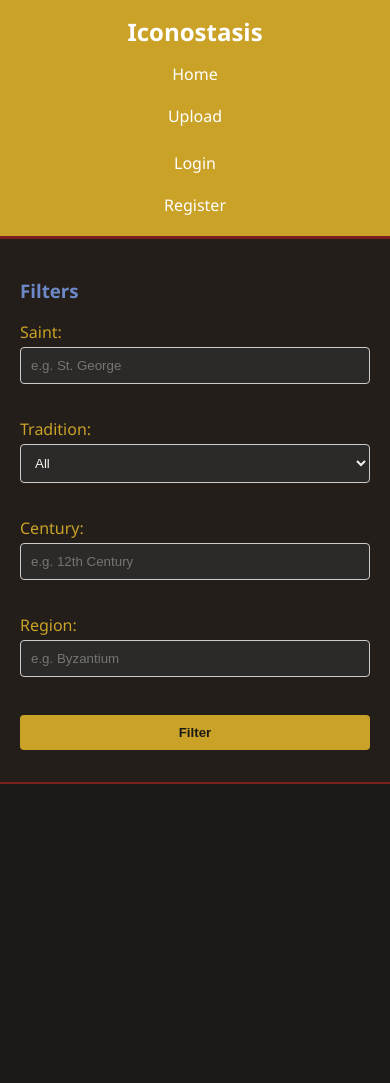
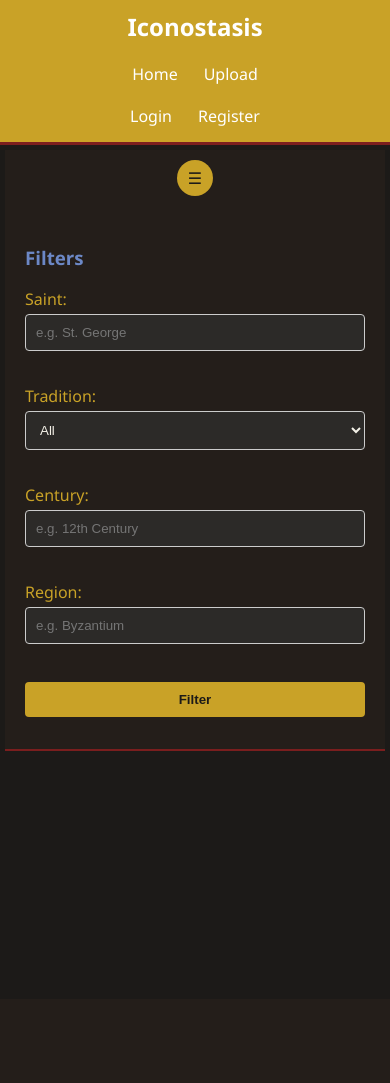
Before and after one commit to Luks-kit/iconostasis, a FastAPI app: page / in a window 390 px wide. After the commit the page ends 751 px from the top, so only its background shows below. Run offline with FastAPI, Linux system fonts and the light colour scheme.

Commit message:
finally mobile fix

```diff
--- a/static/css/style.css
+++ b/static/css/style.css
@@ -524,27 +524,37 @@
 @media screen and (max-width: 768px) {
     /* 1. Stack the Navigation */
     .navbar {
-        flex-direction: column;
-        gap: 15px;
-        padding: 15px;
-        text-align: center;
+        flex-direction: row;
+        flex-wrap: wrap;
+        justify-content: center;
+        gap: 10px;
+        padding: 10px;
     }
 
-    .nav-left, .nav-center, .nav-right {
-        flex-direction: column;
+    .nav-left,
+    .nav-right {
+        flex-direction: row;
+        justify-content: center;
+        flex-wrap: wrap;
+        gap: 10px;
         width: 100%;
-        gap: 10px;
+    }
+
+    .site-title {
+        width: 100%;
+        text-align: center;
+        margin-bottom: 5px;
     }
 
     .navbar a {
-        margin-right: 0;
-        display: block;
-        padding: 5px 0;
+        margin: 0;
+        padding: 5px 8px;
     }
 
     /* 2. Handle the Sidebar and Container */
     .container {
         flex-direction: column; /* Stack sidebar on top of main content */
+        padding: 5px;
     }
 
     .sidebar {
@@ -554,13 +564,17 @@
         border-bottom: 2px solid #7A1E1E;
     }
 
+    .toggle-btn {
+        position: relative;   /* remove absolute */
+        top: auto;
+        right: auto;
+        display: block;
+        margin: 10px auto;
+    }
+
     .sidebar.collapsed {
         width: 100% !important;
-        height: auto;
-    }
-
-    .toggle-btn {
-        display: none; /* Hide toggle button on mobile to save space */
+        height: 20px;
     }
 
     /* 3. Adjust Main Content Areas */
--- a/templates/edit_icon.html
+++ b/templates/edit_icon.html
@@ -4,7 +4,7 @@
     <meta charset="UTF-8">
     <meta name="viewport" content="width=device-width, initial-scale=1.0">
     <title>Edit Icon - Iconostasis</title>
-    <link rel="stylesheet" href="/static/css/style.css?v=4">
+    <link rel="stylesheet" href="/static/css/style.css?v=6">
     <link rel="icon" href="/static/images/favicon.ico" type="image/x-icon">
 </head>
 <body>
--- a/templates/icon.html
+++ b/templates/icon.html
@@ -2,7 +2,8 @@
 <html>
 <head>
     <title>{{ icon.title }} - Iconostasis</title>
-    <link rel="stylesheet" type="text/css" href="/static/css/style.css?v=4">
+    <meta name="viewport" content="width=device-width, initial-scale=1.0">
+    <link rel="stylesheet" type="text/css" href="/static/css/style.css?v=6">
     <link rel="icon" href="/static/images/favicon.ico" type="image/x-icon">
 </head>
 <body>
--- a/templates/index.html
+++ b/templates/index.html
@@ -2,7 +2,8 @@
 <html>
 <head>
     <title>Iconostasis</title>
-   <link rel="stylesheet" type="text/css" href="/static/css/style.css?v=5">
+    <meta name="viewport" content="width=device-width, initial-scale=1.0">
+   <link rel="stylesheet" type="text/css" href="/static/css/style.css?v=6">
     <link rel="icon" href="/static/images/favicon.ico" type="image/x-icon">
 </head>
 <body>
--- a/templates/login.html
+++ b/templates/login.html
@@ -4,7 +4,7 @@
     <meta charset="UTF-8">
     <meta name="viewport" content="width=device-width, initial-scale=1.0">
     <title>Iconostasis - Login</title>
-    <link rel="stylesheet" href="/static/css/style.css?v=4">
+    <link rel="stylesheet" href="/static/css/style.css?v=6">
     <link rel="icon" href="/static/images/favicon.ico" type="image/x-icon">
 </head>
 <body>
--- a/templates/signup.html
+++ b/templates/signup.html
@@ -4,7 +4,7 @@
     <meta charset="UTF-8">
     <meta name="viewport" content="width=device-width, initial-scale=1.0">
     <title>Iconostasis - Create Account</title>
-    <link rel="stylesheet" href="static/css/style.css?v=4">
+    <link rel="stylesheet" href="static/css/style.css?v=6">
     <link rel="icon" href="/static/images/favicon.ico" type="image/x-icon">
 </head>
 <body>
--- a/templates/upload.html
+++ b/templates/upload.html
@@ -2,7 +2,8 @@
 <html>
 <head>
     <title>Upload Icon - Iconostasis</title>
-    <link rel="stylesheet" type="text/css" href="/static/css/style.css?v=4">
+    <meta name="viewport" content="width=device-width, initial-scale=1.0">
+    <link rel="stylesheet" type="text/css" href="/static/css/style.css?v=6">
     <link rel="icon" href="/static/images/favicon.ico" type="image/x-icon">
 </head>
 <body>
--- a/templates/upload_success.html
+++ b/templates/upload_success.html
@@ -2,7 +2,8 @@
 <html>
 <head>
     <title>Icon Uploaded - Iconostasis</title>
-    <link rel="stylesheet" type="text/css" href="/static/css/style.css?v=4">
+    <meta name="viewport" content="width=device-width, initial-scale=1.0">
+    <link rel="stylesheet" type="text/css" href="/static/css/style.css?v=6">
     <link rel="icon" href="/static/images/favicon.ico" type="image/x-icon">
 </head>
 <body>
```
